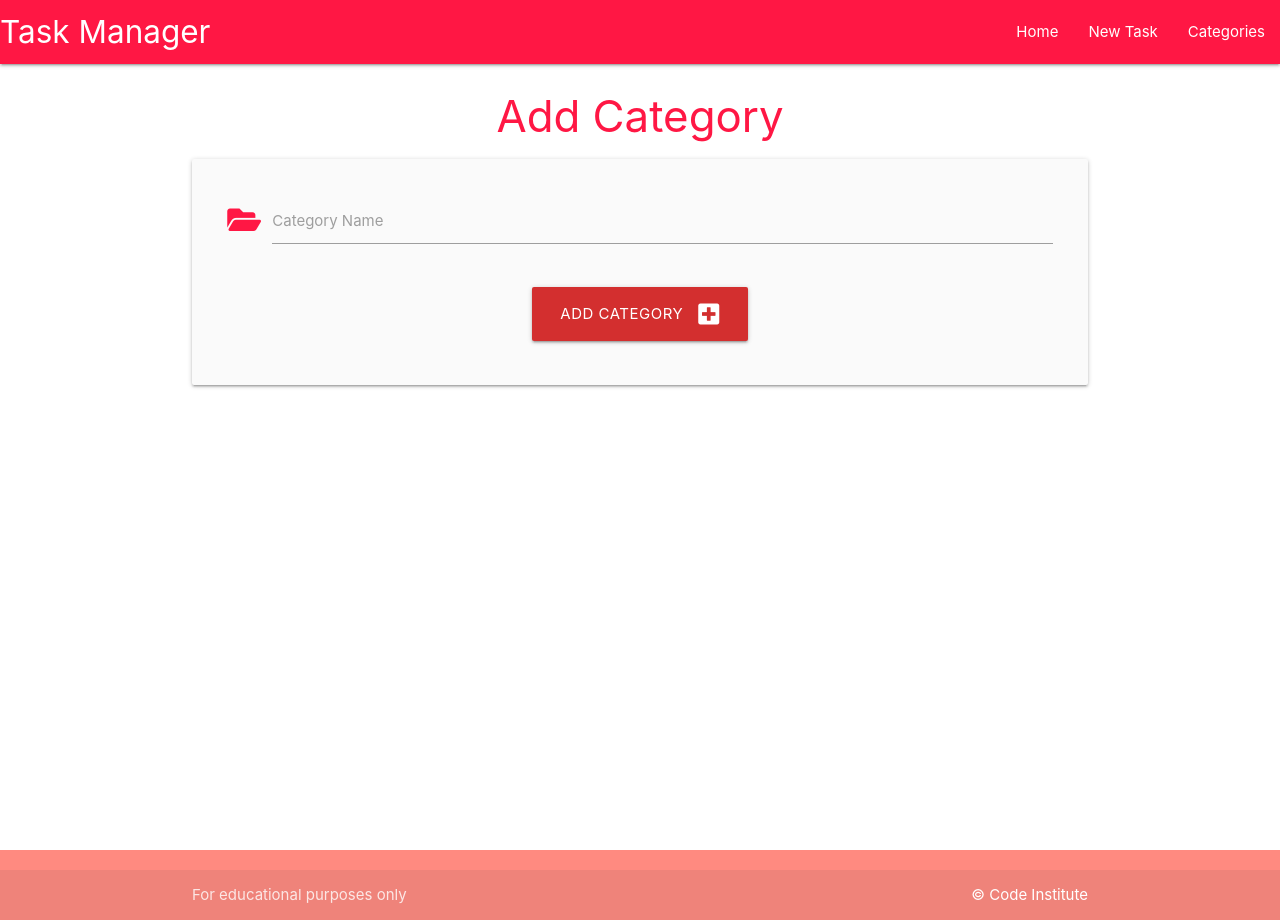
After one commit to Fiona-T/task-manager-walkthrough, a Flask app: page /add_category in a window 1280 px wide. The commit adds this page. Run offline with Flask 2, Linux system fonts and the light colour scheme.

Commit message:
add categories.html with link to new add_category.html, update routes.py with function to run for each file

```diff
--- a/run.py
+++ b/run.py
@@ -6,6 +6,6 @@ from taskmanager import app
 if __name__ == "__main__":
     app.run(
         host=os.environ.get("IP"),
-        port=os.environ.get("PORT"),
+        port=int(os.environ.get("PORT")),
         debug=os.environ.get("DEBUG")
     )
--- a/taskmanager/routes.py
+++ b/taskmanager/routes.py
@@ -1,4 +1,4 @@
-from flask import render_template
+from flask import render_template, request, redirect, url_for
 from taskmanager import app, db
 # import the class based models of db tables from models file
 from taskmanager.models import Category, Task
@@ -7,3 +7,33 @@ from taskmanager.models import Category, Task
 @app.route("/")
 def home():
     return render_template("tasks.html")
+
+
+@app.route("/categories")
+def categories():
+    return render_template("categories.html")
+
+
+# include the methods here as we submit a form on this page with POST
+# @app.route("/add_category", methods=["GET", "POST"])
+# def add_category():
+#     # if the request method is POST, then new variable category=new instance
+#     # of Category model
+#     if request.method == "POST":
+#         category = Category(category_name=request.form.get("category_name"))
+#         # add + commit the new category to SQLAlchemy database variable of db (imported)
+#         # uses sessionmaker instance
+#         db.session.add(category)
+#         db.session.commit()
+#         # redirect the page to the categories page after form submitted
+#         return redirect(url_for("categories"))
+#     return render_template("add_category.html")
+
+@app.route("/add_category", methods=["GET", "POST"])
+def add_category():
+    if request.method == "POST":
+        category = Category(category_name=request.form.get("category_name"))
+        db.session.add(category)
+        db.session.commit()
+        return redirect(url_for("categories"))
+    return render_template("add_category.html")
--- /dev/null
+++ b/taskmanager/templates/add_category.html
@@ -0,0 +1,26 @@
+{% extends "base.html" %}
+
+{% block content %}
+<h3 class="red-text text-accent-3 center-align">Add Category</h3>
+<div class="row card-panel grey lighten-5">
+    <form class="col s12" method="POST" action="{{ url_for('add_category') }}">
+        <!-- category name input -->
+        <div class="row">
+            <div class="input-field col s12">
+                <i class="fas fa-folder-open prefix red-text text-accent-3"></i>
+                <input name="category_name" id="category_name" minlength="3" maxlength="25" type="text" class="validate"
+                    required>
+                <label for="category_name">Category Name</label>
+            </div>
+        </div>
+        <!-- submit button -->
+        <div class="row">
+            <div class="col s12 center-align">
+                <button type="submit" class="btn-large red darken-2">
+                    Add Category <i class="fas fa-plus-square right"></i>
+                </button>
+            </div>
+        </div>
+    </form>
+</div>
+{% endblock %}
--- a/taskmanager/templates/base.html
+++ b/taskmanager/templates/base.html
@@ -25,7 +25,7 @@
               <ul class="right hide-on-med-and-down">
                 <li><a href="{{ url_for('home') }}">Home</a></li>
                 <li><a href="">New Task</a></li>
-                <li><a href="">Categories</a></li>
+                <li><a href="{{ url_for('categories') }}">Categories</a></li>
               </ul>
             </div>
           </nav>
@@ -34,7 +34,7 @@
           <ul class="sidenav" id="mobile-demo">
             <li><a href="{{ url_for('home') }}">Home</a></li>
             <li><a href="">New Task</a></li>
-            <li><a href="">Categories</a></li>
+            <li><a href="{{ url_for('categories') }}">Categories</a></li>
           </ul>
     </header>
 
```
Also changed, not shown: taskmanager/templates/categories.html (added, +10 -0 lines).
